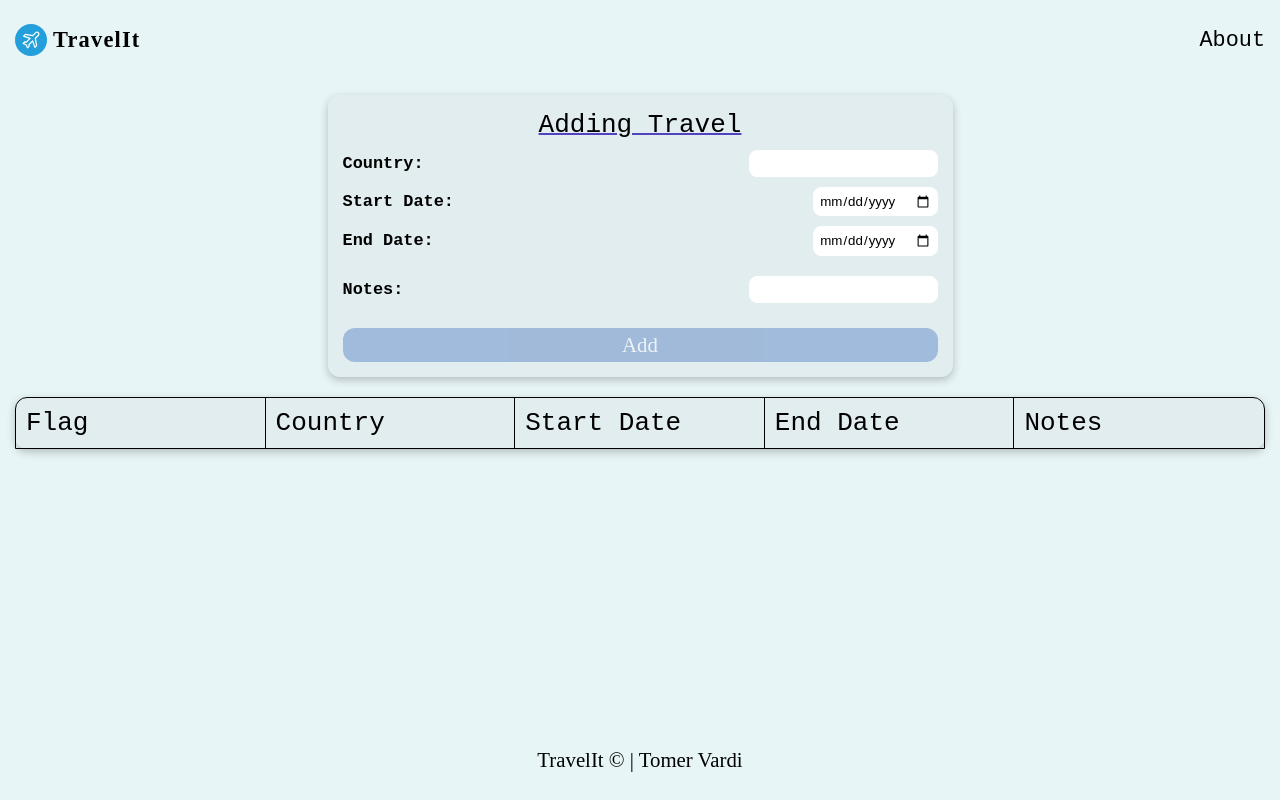
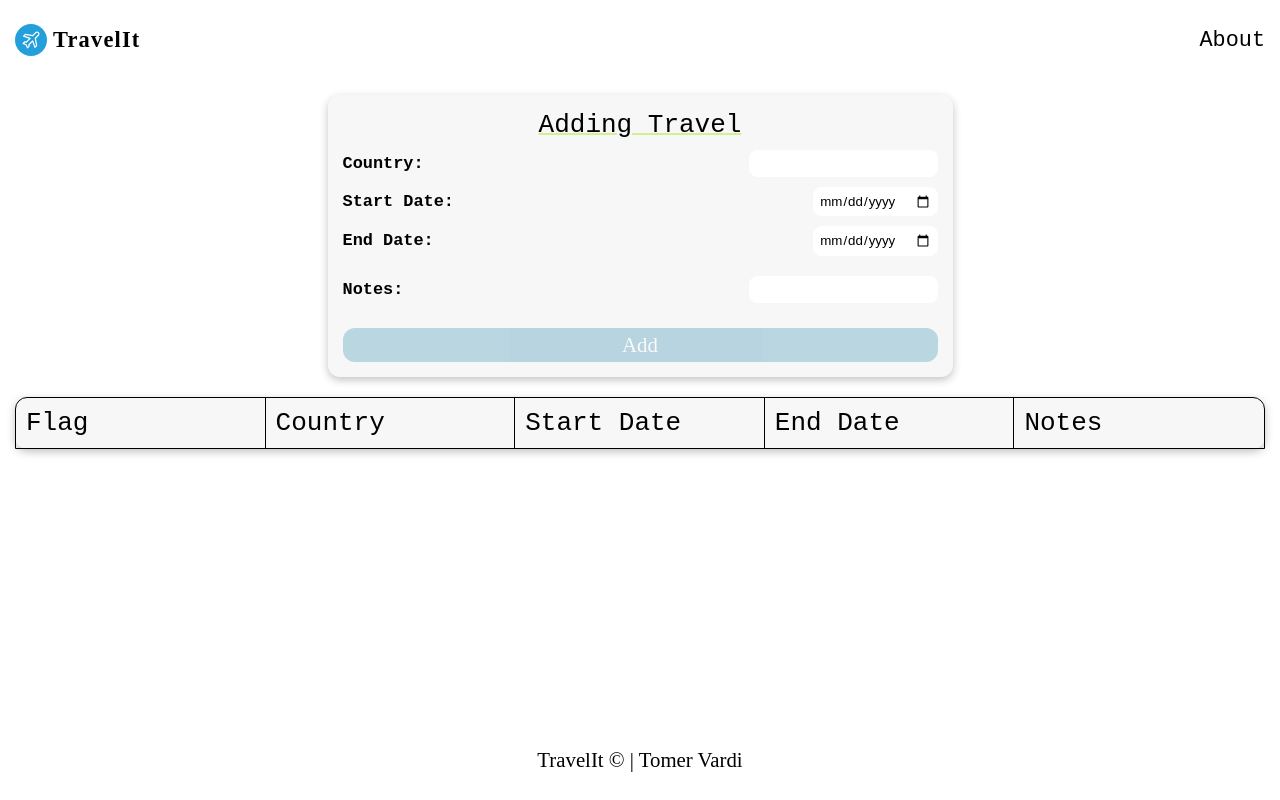
Before and after one commit to varditomer/TravelIt, an Angular app: page / in a window 1280 px wide. Built offline with nearby package versions, Linux system fonts and the light colour scheme.

Commit message:
restyle btns & hover support

```diff
--- a/src/app/components/traveling-form/traveling-form.component.scss
+++ b/src/app/components/traveling-form/traveling-form.component.scss
@@ -74,14 +74,24 @@
         }
 
         .unselect-country-btn {
+            @include flex-vertically-center;
+            justify-content: center;
             position: absolute;
-            top: 0;
-            right: 0;
-            background-color: $clr-accent;
+            top: 10px;
+            right: 10px;
+            background-color: $btn-secondary;
             border: none;
-            border-radius: 12px;
-            padding: 5px 10px;
+            border-radius: 2em;
+            width: 20px;
+            height: 20px;
+            font-size: 10px;
+            font-weight: 600;
             color: white;
+            transition: background-color 0.3s;
+            cursor: pointer;
+            &:hover {
+                background-color: darken($btn-secondary, 15%);
+            }
         }
     }
 
@@ -106,6 +116,7 @@
     .errors {
         font-size: 1.2em;
         color: red;
-        font-family: system-ui, -apple-system, BlinkMacSystemFont, 'Segoe UI', Roboto, Oxygen, Ubuntu, Cantarell, 'Open Sans', 'Helvetica Neue', sans-serif;
+        font-family: system-ui, -apple-system, BlinkMacSystemFont, "Segoe UI", Roboto, Oxygen, Ubuntu, Cantarell,
+            "Open Sans", "Helvetica Neue", sans-serif;
     }
 }
--- a/src/app/components/traveling-preview/traveling-preview.component.scss
+++ b/src/app/components/traveling-preview/traveling-preview.component.scss
@@ -9,12 +9,14 @@
     font-size: 1.2em;
     font-family: Arial, Helvetica, sans-serif;
 
-    > *:not(:last-child) {
+    > * {
         @include flex-vertically-center;
-        border-inline-end: 1px solid black;
+        &:not(.notes) {
+            border-inline-end: 1px solid black;
+        }
     }
 
-    > * {
+    > *:not(.remove-btn) {
         padding: 10px;
     }
 
@@ -26,17 +28,34 @@
         }
     }
     .remove-btn {
+        @include flex-vertically-center;
+        justify-content: center;
         position: absolute;
-        top: 0;
-        right: 0;
-        background-color: $clr-accent;
+        top: 10px;
+        right: 10px;
+        background-color: $btn-secondary;
         border: none;
-        border-radius: 12px;
-        padding: 5px 10px;
+        border-radius: 2em;
+        width: 20px;
+        height: 20px;
+        font-size: 10px;
+        font-weight: 600;
         color: white;
+        transition: background-color 0.3s;
         cursor: pointer;
-        &:hover {
+        @include hover-supported {
+            opacity: 0;
+            transition: opacity 0.3s;
+            &:hover {
+                background-color: darken($btn-secondary, 15%);
+            }
+        }
+    }
 
+    &:hover {
+        background-color: darken($bgc-primary, 5%);
+        .remove-btn {
+            opacity: 1;
         }
     }
 }
--- a/src/assets/styles/setup/_mixins.scss
+++ b/src/assets/styles/setup/_mixins.scss
@@ -12,3 +12,9 @@
     box-shadow: rgba(0, 0, 0, 0.24) 0px 3px 8px;
     background-color: $card-bgc;
 }
+
+@mixin hover-supported {
+    @media not all and (pointer: coarse) {
+        @content;
+    }
+}
--- a/src/assets/styles/setup/_variables.scss
+++ b/src/assets/styles/setup/_variables.scss
@@ -1,7 +1,7 @@
-$bgc-primary: #e8f5f7;
+$bgc-primary: #ffffff;
 $txt-primary: #000000;
-$clr-accent: #5342bd;
+$clr-accent: #c6ed71c1;
 $card-bgc: rgba(0, 0, 0, 0.03);
 
-$btn-primary: #426fbd;
-$btn-secondary: #ebf1ff;
+$btn-primary: #5ba2be;
+$btn-secondary: rgba(255, 0, 0, 0.481);
```
